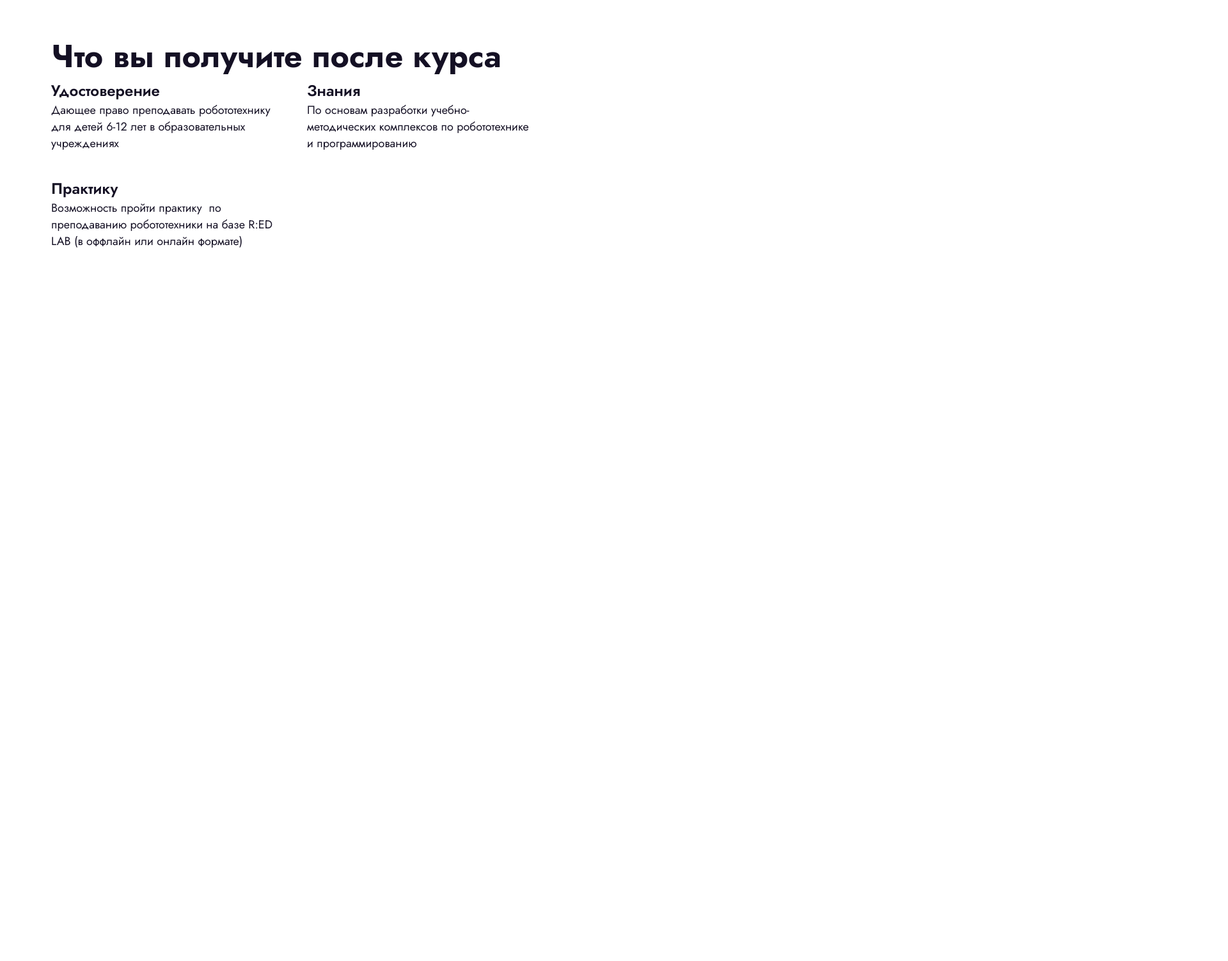
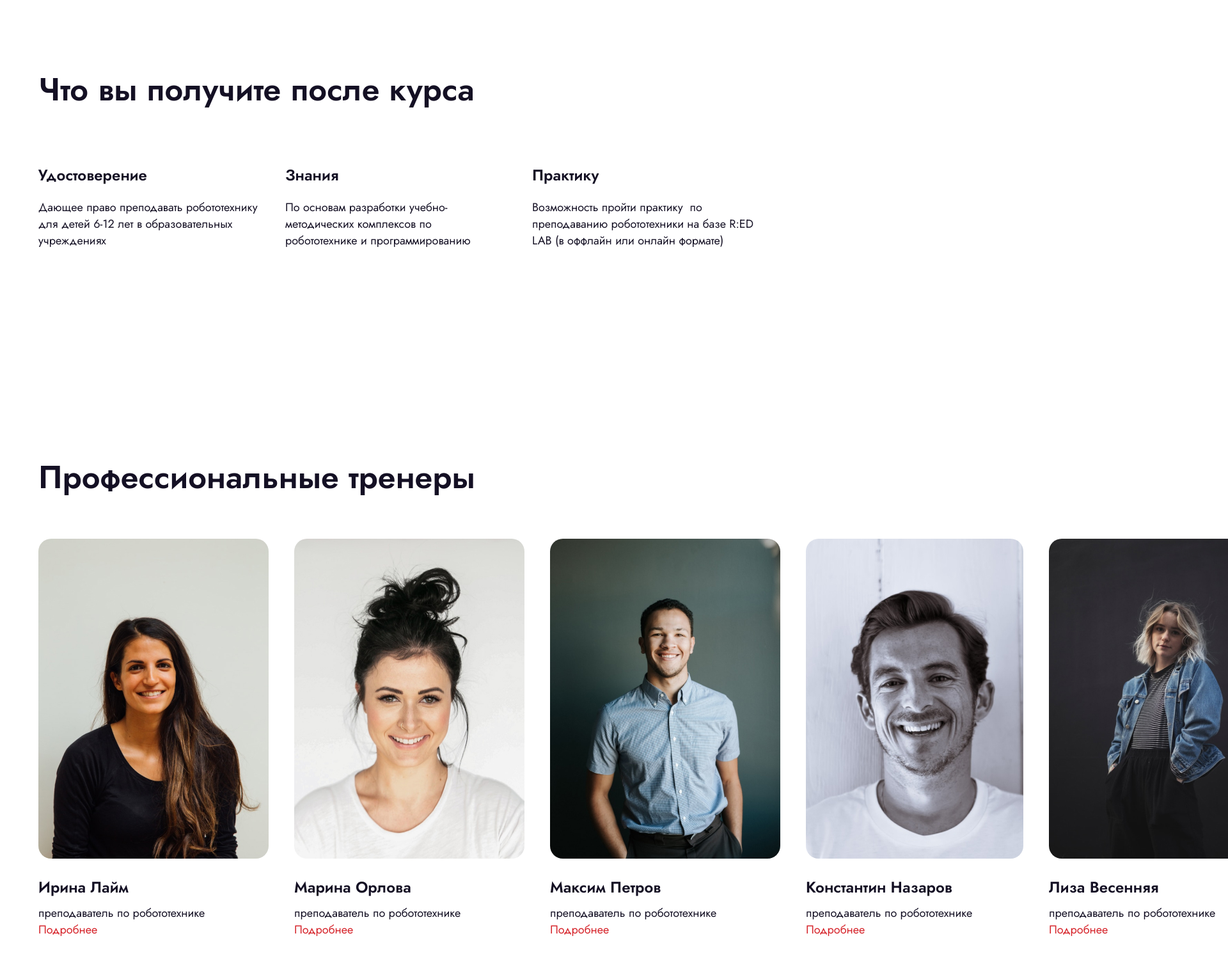
Before and after one commit to Fugu04/robo-school, a plain HTML site: page index.html in a window 1280 px wide. Shown: the part 1844-3346 px from the top of the page at 64% size, 1920 px wide, since content can reach past the window. Before the commit the page ends 2234 px from the top, so only its background shows below. Drawn offline with Linux system fonts and the light colour scheme.

Commit message:
блок trainer

```diff
--- a/css/style.css
+++ b/css/style.css
@@ -94,23 +94,43 @@ body{
 
 /* about */
 
+.about{
+    padding: 100px 0;
+    margin-top: 120px;
+}
+
 .about--subtitle{
     max-width: 891px;
     font-size: 30px;
     font-weight: 400;
-    margin-top: 120px;
     margin-bottom: 60px;
 }
 
 .card__container{
     max-width: 100%;
     display: flex;
-    flex-wrap: wrap;
     gap: 40px;
+    margin-top: 60px;
+}
+
+.card__item{
+    font-size: 18px;
+    font-weight: 400;
+}
+
+.card__title{
+    font-size: 24px;
+    margin-top: 20px;
+    margin-bottom: 10px;
+}
+
+.card__link{
+    color: #D52027;
+    margin-top: 20px;
 }
 
 .about .card__item{
-    max-width: 260px;
+    max-width: 250px;
 }
 
 .about .card__title{
@@ -122,7 +142,8 @@ body{
 /* course */
 
 .course{
-    margin-top: 220px;
+    padding: 100px 0;
+    margin-top: 120px;
 }
 
 .course--title{
@@ -130,10 +151,26 @@ body{
 }
 
 .course .card__item{
-    max-width: 360px;
+    max-width: 346px;
 }
 
 .course .card__title{
     font-size: 24px;
     color: var(--black_text);
+    margin-bottom: 20px;
 }
+
+/* trainer */
+
+.trainer{
+    padding: 100px 0;
+    margin-top: 120px;
+}
+
+.trainer--title{
+    font-size: 50px;
+}
+
+.trainer .card__item img{
+    border-radius: 20px;
+}
--- a/index.html
+++ b/index.html
@@ -59,7 +59,7 @@
     </section>
 
     <section class="course container">
-        <h2 class="course--title">Что вы получите после курса</h2>
+        <h2 class="course--title title">Что вы получите после курса</h2>
         <div class="card__container">
             <div class="card__item">
                 <h3 class="card__title title">Удостоверение</h3>
@@ -75,5 +75,43 @@
             </div>
         </div>
     </section>
+
+    <section class="trainer container">
+        <h2 class="trainer--title title">Профессиональные тренеры</h2>
+        <div class="card__container">
+            <div class="card__item">
+                <img src="./img/Ирина Лайм.jpg" alt="Ирина Лайм">
+                <h3 class="card__title title">Ирина Лайм</h3>
+                <p>преподаватель по робототехнике</p>
+                <a href="#" class="card__link">Подробнее</a>
+            </div>
+            <div class="card__item">
+                <img src="./img/Марина Орлова.jpg" alt="Марина Орлова">
+                <h3 class="card__title title">Марина Орлова</h3>
+                <p>преподаватель по робототехнике</p>
+                <a href="#" class="card__link">Подробнее</a>
+            </div>
+            <div class="card__item">
+                <img src="./img/Максим Петров.jpg" alt="Максим Петров">
+                <h3 class="card__title title">Максим Петров</h3>
+                <p>преподаватель по робототехнике</p>
+                <a href="#" class="card__link">Подробнее</a>
+            </div>
+            <div class="card__item">
+                <img src="./img/Константин Назаров.jpg" alt="Константин Назаров">
+                <h3 class="card__title title">Константин Назаров</h3>
+                <p>преподаватель по робототехнике</p>
+                <a href="#" class="card__link">Подробнее</a>
+            </div>
+            <div class="card__item">
+                <img src="./img/Лиза Весенняя.jpg" alt="Лиза Весенняя">
+                <h3 class="card__title title">Лиза Весенняя</h3>
+                <p>преподаватель по робототехнике</p>
+                <a href="#" class="card__link">Подробнее</a>
+            </div>
+
+
+        </div>
+    </section>
 </body>
 </html>
```
Also changed, not shown: img/Ирина Лайм.jpg (added), img/Константин Назаров.jpg (added), img/Лиза Весенняя.jpg (added), img/Максим Петров.jpg (added), img/Марина Орлова.jpg (added).
